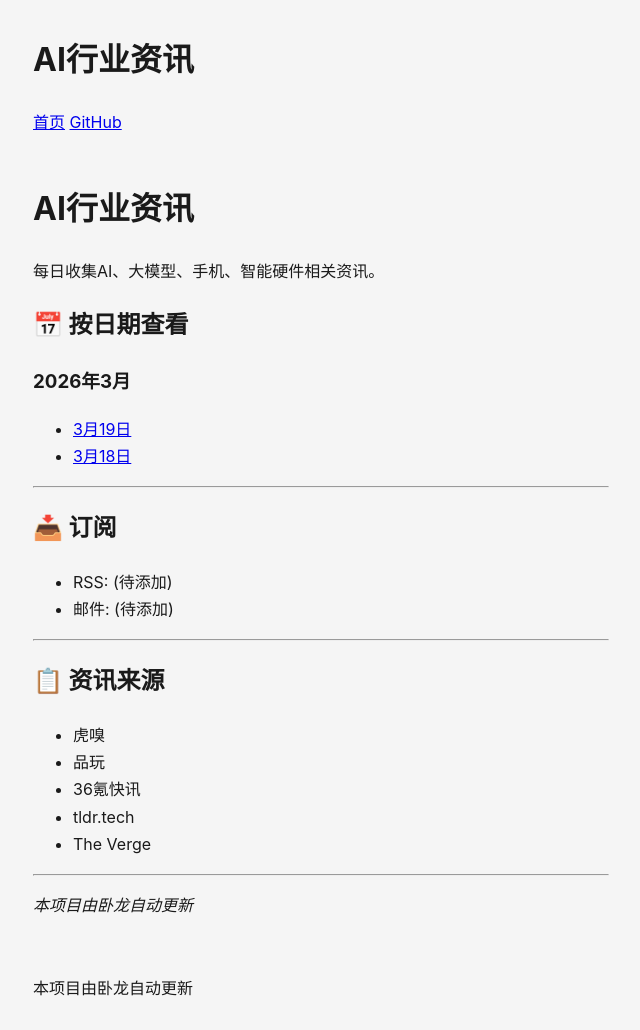
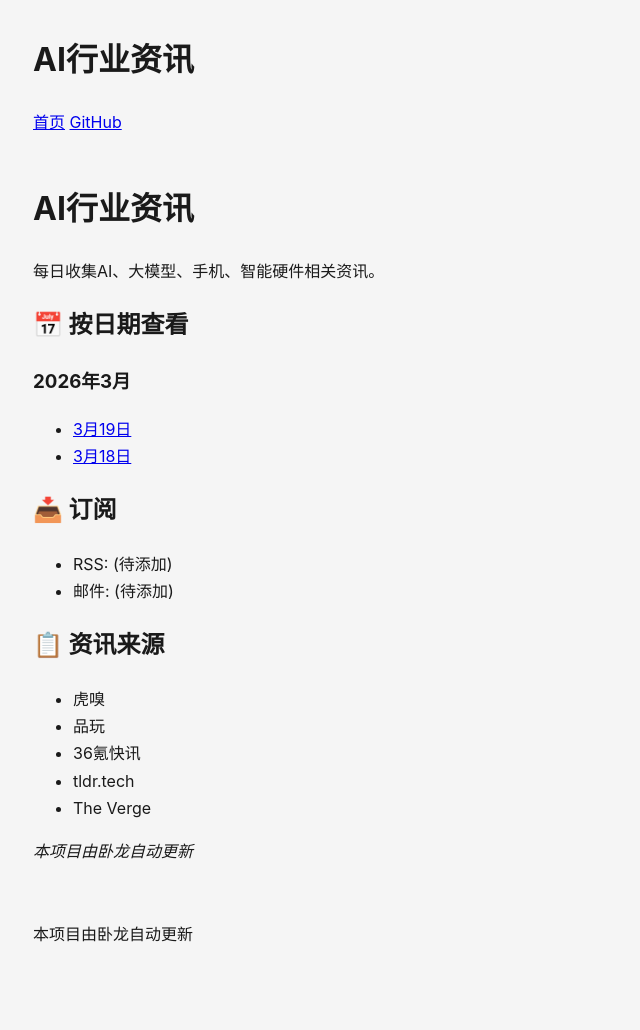
Before and after one commit to MyKPWang/ai-news, a Jekyll site: the page built from index.md, in a window 1280 px wide. Shown: the whole page, without its empty margins (319-959 px from the left). Built offline with Jekyll 4.4.1, drawn with Linux system fonts in a browser that asks for light colours; after the commit the page ends 976 px from its top, so only the background shows below that.

Commit message:
去掉所有hr分割线

```diff
--- a/assets/css/style.scss
+++ b/assets/css/style.scss
@@ -14,6 +14,11 @@
 
 * {
   box-sizing: border-box;
+}
+
+// 去掉所有分割线
+hr {
+  display: none;
 }
 
 body {
```
